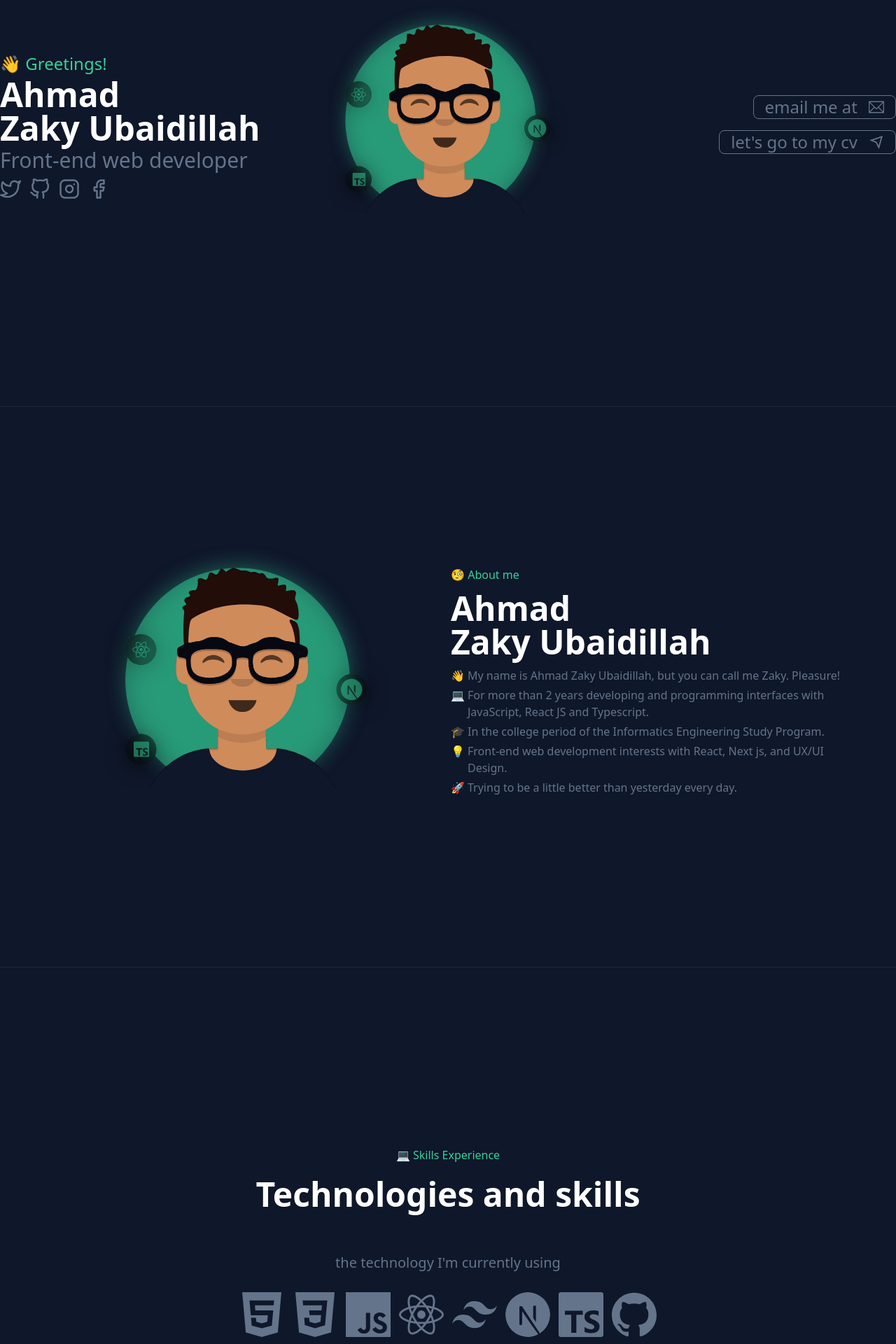
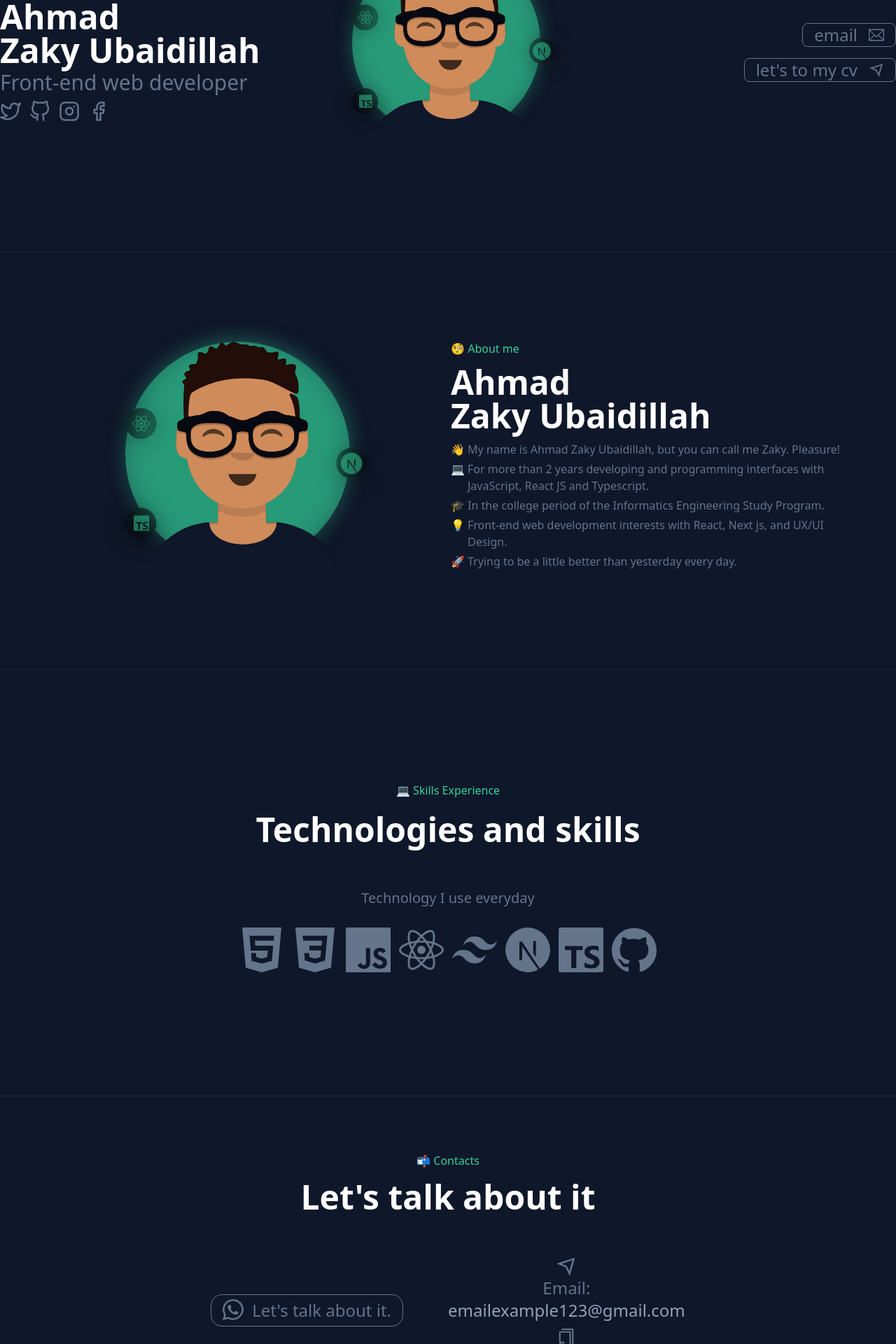
Before and after one commit to super-z4-key/my-portfolio, a Next.js app: page / in a window 1280 px wide. Shown: the part 220-2140 px from the top of the page at 70% size. Built offline with nearby package versions, Linux system fonts and the light colour scheme.

Commit message:
change some ui

```diff
--- a/components/PagesComponents/AboutMe-Page/AboutMePage.tsx
+++ b/components/PagesComponents/AboutMe-Page/AboutMePage.tsx
@@ -15,13 +15,13 @@ const AboutMePage = () => {
          id="about-me"
          className="container-none w-full h-auto border-b border-slate-800"
       >
-      <div className="container mx-auto min-h-screen py-4 w-[98%] md:w-[90%] flex justify-center items-center">
-        <div className="flex flex-col md:flex-row justify-center items-center p-1 gap-2">
+         <div className="container mx-auto py-20 py-4 w-[98%] md:w-[90%] flex justify-center items-center">
+            <div className="flex flex-col md:flex-row justify-center items-center px-1 gap-2">
                <div className="w-[70%] md:w-6/12 flex justify-center items-center box-border">
                   <Image
                      src={AvatarIcons}
                      alt="image"
-              className="md:p-20 m-4 md:m-10"
+                     className="md:p-20 mx-4 md:mx-10"
                   />
                </div>
                <div className="md:w-6/12 flex flex-col justify-center items-start text-slate-500 gap-1 mb-4">
--- a/components/PagesComponents/Contact-page/ContactsPage.tsx
+++ b/components/PagesComponents/Contact-page/ContactsPage.tsx
@@ -6,7 +6,7 @@ import { BsWhatsapp, BsFillFileArrowUpFill } from "react-icons/bs";
 import { CopyToClipboard } from "react-copy-to-clipboard";
 
 const ContactsPage = () => {
-  const email = "emailemailemail@gmail.com";
+   const email = "emailexample123@gmail.com";
    const [copied, setCopied] = useState(false);
    const handleCopy = () => {
       setCopied(true);
@@ -17,18 +17,16 @@ const ContactsPage = () => {
    return (
       <div
          id="contact"
-      className="container-none w-full min-h-screen flex justify-center items-center"
+         className="container-none w-full py-20 flex justify-center items-center"
       >
          <div className="container h-full mx-auto flex justify-center items-center">
             <div className="w-full h-full px-3 flex flex-col justify-center items-start md:items-center gap-4">
                <p className="text-emerald-400">📬 Contacts</p>
                <p className="text-white text-4xl mb-2 md:text-5xl font-semibold">
-            {"between "}
-            <br className="md:hidden" />
-            my contacts
+                  Let's talk about it
                </p>
                <section className="md:flex justify-center items-center md:gap-16 text-2xl md:my-5 ">
-            <div className="inline-flex text-slate-500 border border-slate-500 py-2 px-4 rounded-xl gap-3 my-2">
+                  <div className="inline-flex border border-slate-500  text-slate-500 py-1.5 px-4 rounded-2xl gap-3 my-2">
                      <div>
                         <BsWhatsapp className="text-3xl cursor-pointer hover:text-slate-400" />
                      </div>
--- a/components/PagesComponents/Home-Page/HomePage.tsx
+++ b/components/PagesComponents/Home-Page/HomePage.tsx
@@ -10,18 +10,18 @@ const MobileMode = () => {
          id="home"
          className="container-none w-full h-auto border-b border-slate-800"
       >
-      <div className="container mx-auto flex min-h-screen w-full flex-col md:flex-row justify-between items-center md:py-20">
-        <div className="mt-6 mb-2 md:order-2 flex md:hidden ">
+         <div className="container mx-auto flex w-full flex-col md:flex-row justify-between items-center py-20">
+            <div className="mb-2 md:order-2 flex md:hidden ">
                <SocilaMedia display="justify-center flex" />
             </div>
-        <div className="px-16 my-4 md:order-3 md:my-0 md:w-4/12 md:p-10">
+            <div className="px-16 my-4 md:order-3 md:my-0 md:ml-4 md:w-4/12 md:p-10">
                <Avatar />
             </div>
             <div className="self-start ml-2 md:ml-0 md:self-center my-4 md:order-1 md:w-4/12">
                <Title />
                <SocilaMedia display="justify-start hidden md:flex mt-2" />
             </div>
-        <div className="mt-4 mb-5 md:order-4 md:w-4/12">
+            <div className="mt-3 md:order-4 md:w-4/12">
                <Email />
             </div>
          </div>
--- a/components/PagesComponents/Home-Page/Items/Email.tsx
+++ b/components/PagesComponents/Home-Page/Items/Email.tsx
@@ -7,12 +7,12 @@ const Email = () => {
    return (
       <div className="flex  md:flex-col md:items-end gap-2 md:gap-4">
          <section className="border border-slate-500 rounded-lg flex justify-center items-center flex-wrap px-3 gap-1 md:gap-2">
-        <p className="text-slate-500 px-1 text-lg md:text-2xl">email me at</p>
+            <p className="text-slate-500 px-1 text-lg md:text-2xl">email</p>
             <TfiEmail className="my-auto py-1 text-slate-500 text-2xl md:text-3xl cursor-pointer hover:text-slate-400" />
          </section>
          <section className="border border-slate-500 rounded-lg flex justify-center items-center flex-wrap px-3 gap-1 md:gap-2">
             <p className="text-slate-500 border-slate-500 rounded-lg px-1 text-lg md:text-2xl">
-          let's go to my cv
+               let's to my cv
             </p>
             <RiSendPlaneLine className="my-auto py-1 text-slate-500 text-xl md:text-3xl cursor-pointer hover:text-slate-400" />
          </section>
--- a/components/PagesComponents/Skill-Page/skillsPage.tsx
+++ b/components/PagesComponents/Skill-Page/skillsPage.tsx
@@ -16,7 +16,7 @@ const skill = () => {
          id="skills"
          className="container-none w-full h-auto border-b border-slate-800"
       >
-      <div className="container mx-auto w-full min-h-screen py-20 flex justify-center items-center">
+         <div className="container mx-auto w-full py-20 py-20 flex justify-center items-center">
             <section className="w-[80%] md:w-[70%] p-1 md:p-20 flex flex-col justify-center items-center">
                <h1 className="text-emerald-400 text-md md:text-md">
                   💻 Skills Experience
@@ -25,7 +25,7 @@ const skill = () => {
                   Technologies and skills
                </h2>
                <h2 className="text-slate-500 text-lg md:text-xl mt-5 mb-3 text-center">
-            the technology I'm currently using
+                  Technology I use everyday
                </h2>
                <div className="flex flex-wrap justify-center items-center my-4 gap-3">
                   <SiHtml5 className="text-slate-500 hover:text-red-500/80 w-16 h-16" />
```
Also changed, not shown: components/PagesComponents/Home-Page/Items/Avatar.tsx (+5 -5 lines), pages/_app.tsx (indentation only). Lines whose indentation alone changed are shown as unchanged.
